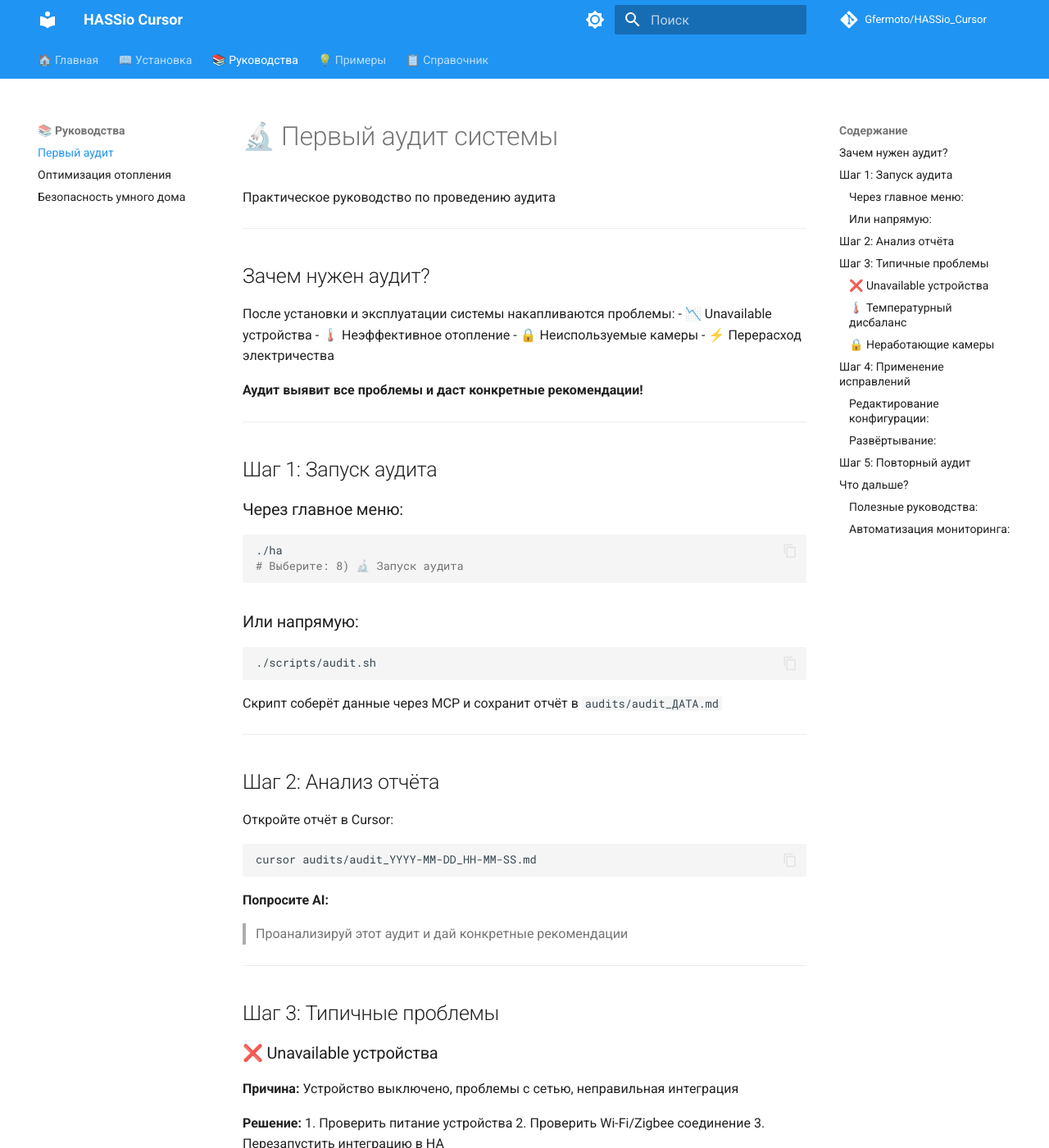
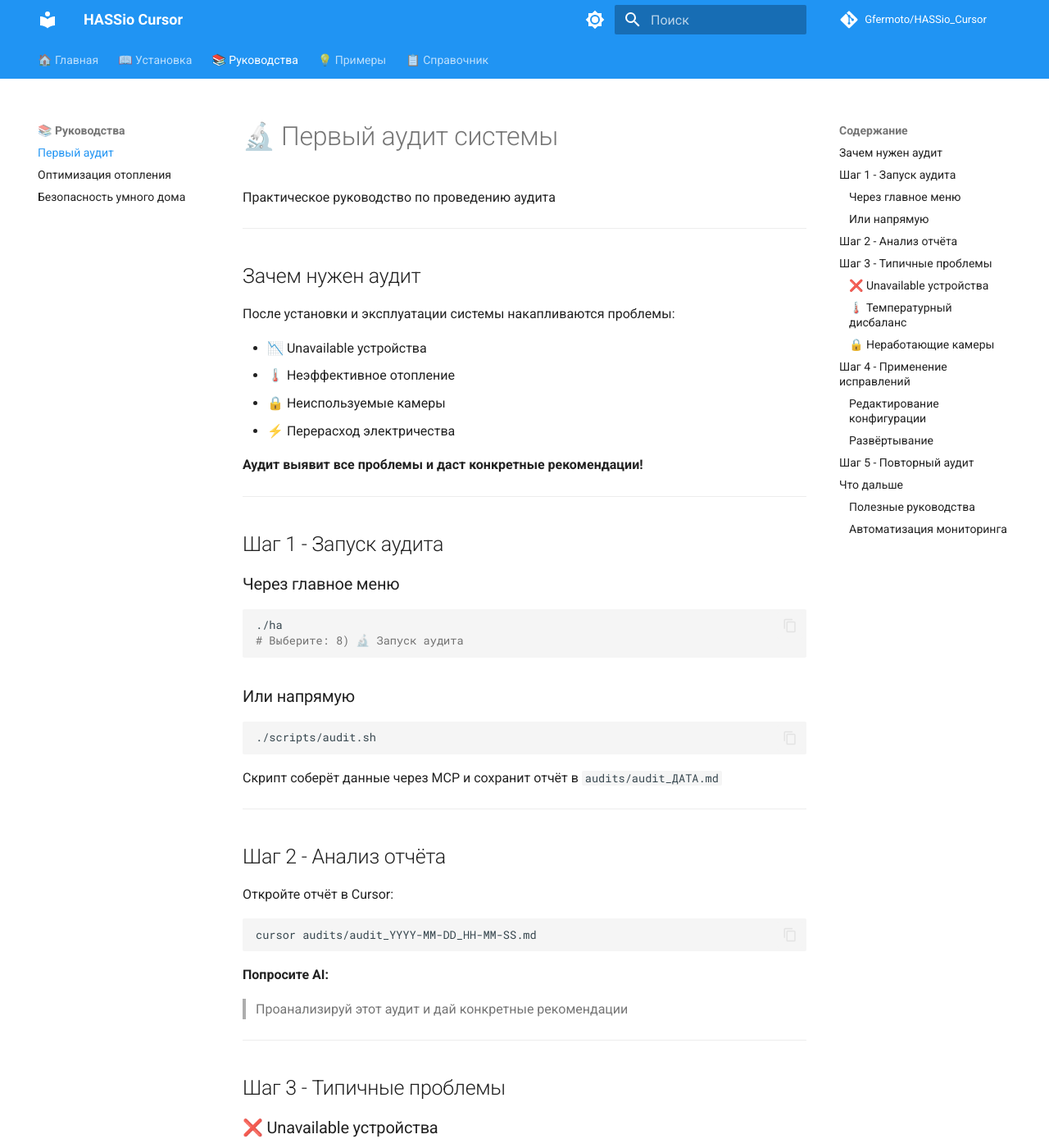
Before and after one commit to Gfermoto/HASSio_Cursor, an MkDocs documentation site: the page built from docs/guides/first-audit.md, in a window 1280 px wide and 1400 px high. Shown: the whole window at 82% size. Built offline with MkDocs 1.6.1 and Material for MkDocs 9.7.7, drawn with Linux system fonts in a browser that asks for light colours; comment, search, counter and statistics services are not loaded; some of the changed text lies outside the part shown.

````diff
--- a/docs/guides/first-audit.md
+++ b/docs/guides/first-audit.md
@@ -4,9 +4,10 @@
 
 ---
 
-## Зачем нужен аудит?
+## Зачем нужен аудит
 
 После установки и эксплуатации системы накапливаются проблемы:
+
 - 📉 Unavailable устройства
 - 🌡️ Неэффективное отопление
 - 🔒 Неиспользуемые камеры
@@ -16,16 +17,16 @@
 
 ---
 
-## Шаг 1: Запуск аудита
+## Шаг 1 - Запуск аудита
 
-### Через главное меню:
+### Через главное меню
 
 ```bash
 ./ha
 # Выберите: 8) 🔬 Запуск аудита
 ```
 
-### Или напрямую:
+### Или напрямую
 
 ```bash
 ./scripts/audit.sh
@@ -35,7 +36,7 @@
 
 ---
 
-## Шаг 2: Анализ отчёта
+## Шаг 2 - Анализ отчёта
 
 Откройте отчёт в Cursor:
 
@@ -48,13 +49,14 @@ cursor audits/audit_YYYY-MM-DD_HH-MM-SS.md
 
 ---
 
-## Шаг 3: Типичные проблемы
+## Шаг 3 - Типичные проблемы
 
 ### ❌ Unavailable устройства
 
 **Причина:** Устройство выключено, проблемы с сетью, неправильная интеграция
 
 **Решение:**
+
 1. Проверить питание устройства
 2. Проверить Wi-Fi/Zigbee соединение
 3. Перезапустить интеграцию в HA
@@ -75,9 +77,9 @@ cursor audits/audit_YYYY-MM-DD_HH-MM-SS.md
 
 ---
 
-## Шаг 4: Применение исправлений
+## Шаг 4 - Применение исправлений
 
-### Редактирование конфигурации:
+### Редактирование конфигурации
 
 ```bash
 # Открыть конфигурацию в Cursor
@@ -87,7 +89,7 @@ cursor config/
 # Сохранить
 ```
 
-### Развёртывание:
+### Развёртывание
 
 ```bash
 ./scripts/deploy.sh
@@ -100,7 +102,7 @@ cursor config/
 
 ---
 
-## Шаг 5: Повторный аудит
+## Шаг 5 - Повторный аудит
 
 **Через неделю после исправлений:**
 
@@ -112,15 +114,15 @@ cursor config/
 
 ---
 
-## Что дальше?
+## Что дальше
 
-### Полезные руководства:
+### Полезные руководства
 
 - 🌡️ [Оптимизация отопления](heating-optimization.md)
 - 🔒 [Безопасность](security.md)
 - ⚡ [Энергосбережение](../examples/energy.md)
 
-### Автоматизация мониторинга:
+### Автоматизация мониторинга
 
 ```yaml
 # В automations.yaml
````
Also changed, not shown: CONTRIBUTING.md (+5 -1 lines).
